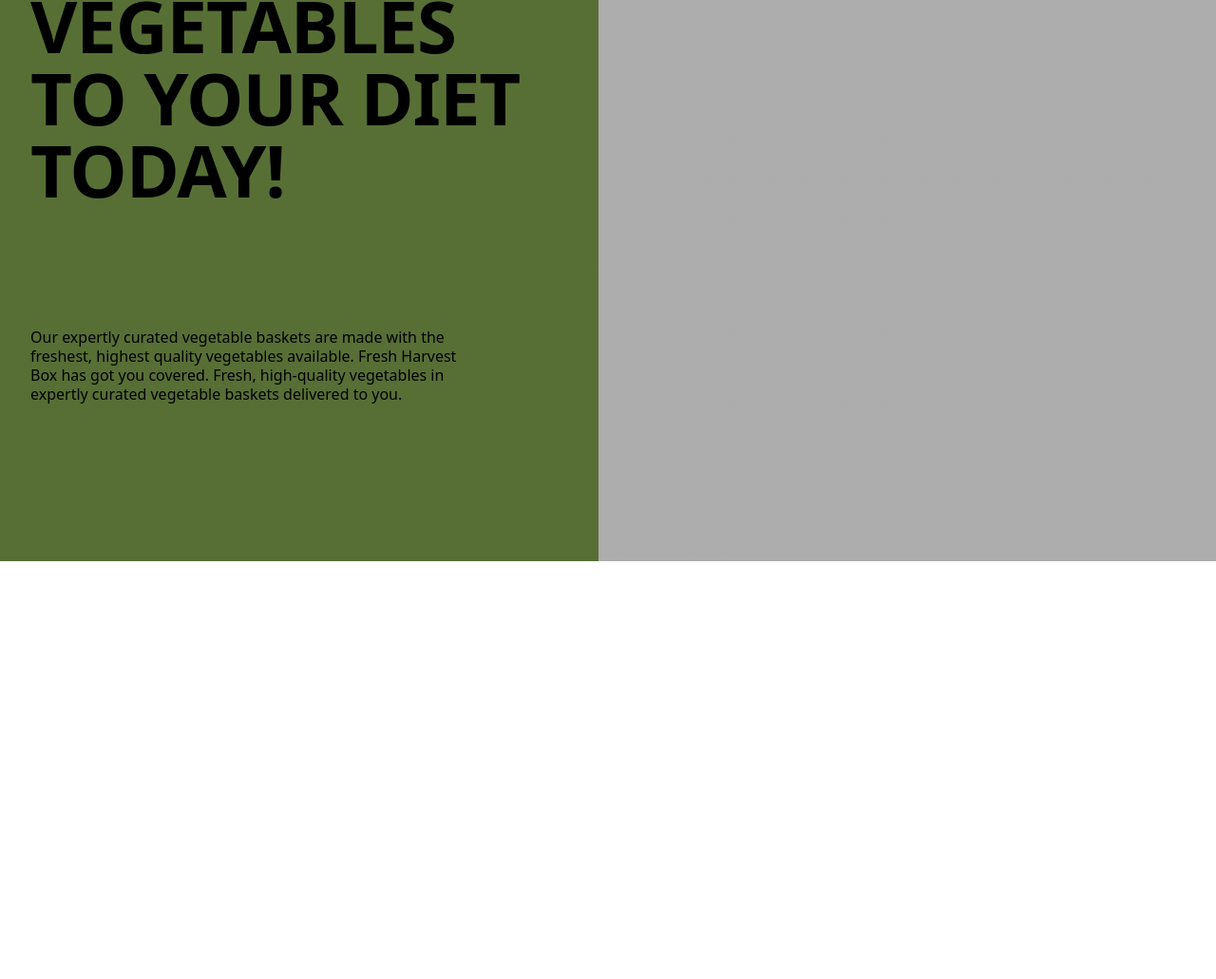
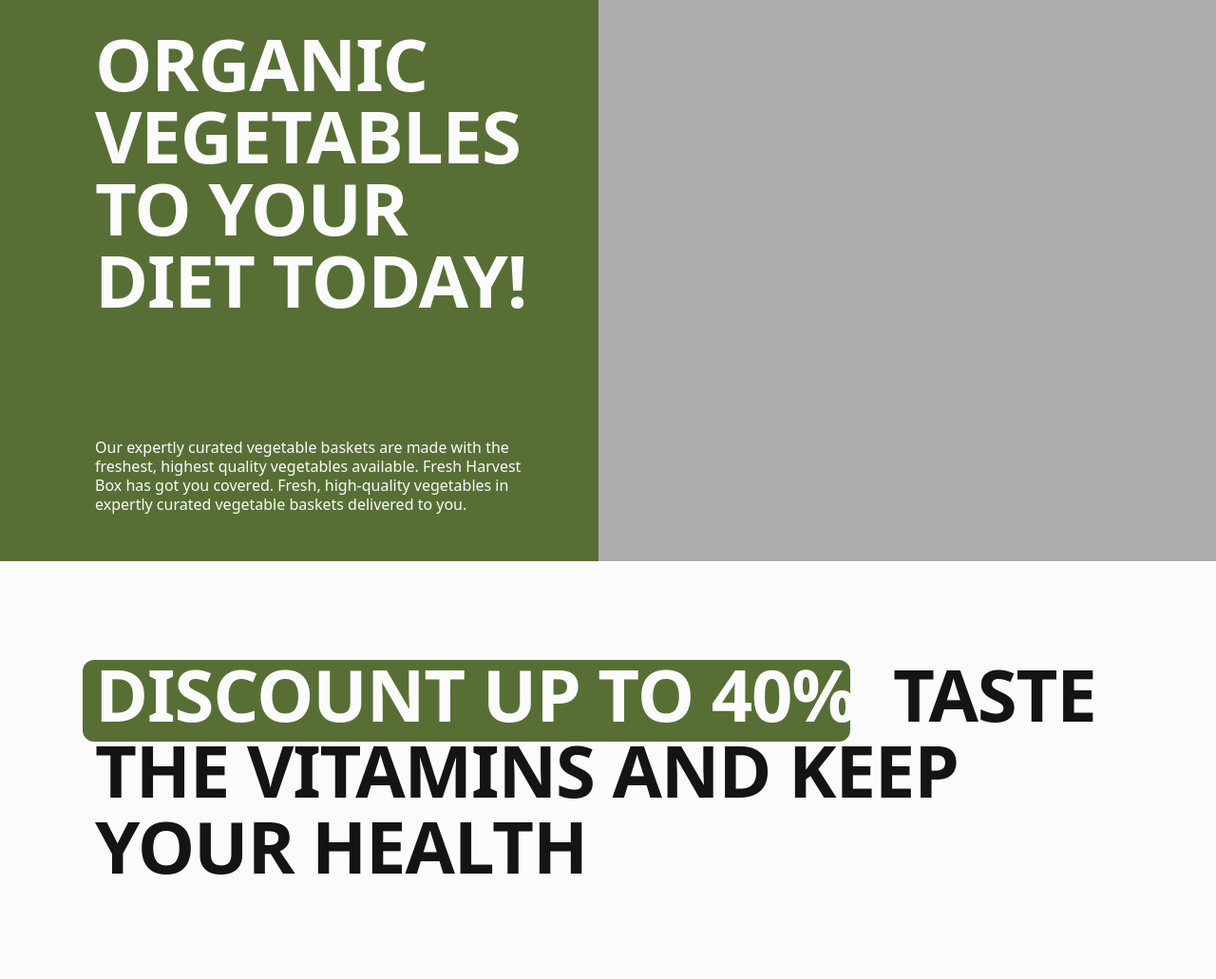
Before and after one commit to AlinaMyrosh/-, a plain HTML site: page index.html in a window 1280 px wide. Shown: the part 227-1258 px from the top of the page at 95% size. Before the commit the page ends 818 px from the top, so only its background shows below. Drawn offline with nearby package versions, Linux system fonts and the light colour scheme.

Commit message:
plus-discount

```diff
--- a/index.html
+++ b/index.html
@@ -8,6 +8,12 @@
       href="https://cdnjs.cloudflare.com/ajax/libs/modern-normalize/2.0.0/modern-normalize.min.css"
     />
     <title>hero-4</title>
+    <link rel="preconnect" href="https://fonts.googleapis.com" />
+    <link rel="preconnect" href="https://fonts.gstatic.com" crossorigin />
+    <link
+      href="https://fonts.googleapis.com/css2?family=Inter+Tight:ital,wght@0,100..900;1,100..900&display=swap"
+      rel="stylesheet"
+    />
     <link rel="stylesheet" href="./styles.css" />
   </head>
   <body>
@@ -15,13 +21,21 @@
       <div class="hero-container">
         <h1 class="hero-title">organic vegetables to your diet today!</h1>
         <p class="hero-text">
-      Our expertly curated vegetable baskets are made with the freshest, highest
-      quality vegetables available. Fresh Harvest Box has got you covered.
-      Fresh, high-quality vegetables in expertly curated vegetable baskets
-      delivered to you.
+          Our expertly curated vegetable baskets are made with the freshest,
+          highest quality vegetables available. Fresh Harvest Box has got you
+          covered. Fresh, high-quality vegetables in expertly curated vegetable
+          baskets delivered to you.
         </p>
       </div>
       <div class="hero-img"></div>
     </section>
+    <section class="discount">
+      <div class="container">
+        <p class="discount-text">
+          <span class="discount-accent">Discount up to 40%!</span>
+          Taste the vitamins and keep your health
+        </p>
+      </div>
+    </section>
   </body>
 </html>
--- a/styles.css
+++ b/styles.css
@@ -1,5 +1,15 @@
+*,
+*::before,
+*::after {
+  box-sizing: border-box;
+}
+
 * {
   display: block;
+}
+
+.body {
+  font-family: "Inter Tight";
 }
 
 h1,
@@ -18,12 +28,34 @@
   height: auto;
 }
 
+.container {
+  max-width: 375px;
+  padding: 0 20px;
+  margin: 0 auto;
+}
+
+@media (min-width: 768px) {
+  .container {
+    max-width: 768px;
+    padding: 0 32px;
+  }
+}
+
+@media (min-width: 1280px) {
+  .container {
+    max-width: 1280px;
+    padding: 0 100px;
+  }
+}
+
 .hero {
   background-color: #576f35;
+  padding-top: 100px;
+  color: #fbfbfb;
 }
 
 .hero-container {
-  padding: 100px 20px 0;
+  padding: 0 20px;
   max-width: 375px;
   margin: 0 auto 40px;
 }
@@ -73,10 +105,14 @@
 }
 
 @media screen and (min-width: 768px) {
+  .hero {
+    padding-top: 122px;
+  }
+
   .hero-container {
     max-width: 768px;
     margin: 0 auto 50px;
-    padding: 122px 32px 0;
+    padding: 0 32px;
   }
 
   .hero-title {
@@ -124,17 +160,18 @@
     display: flex;
     gap: 28px;
     margin: 0 auto;
+    padding: 0 0 0 100px;
   }
 
   .hero-container {
-    width: 602px;
-    /* margin-right: 0;
-    padding-right: 0; */
-    padding-top: 238px 0 0 100px;
+    max-width: 602px;
+    margin: 0 0 0 auto;
+    padding: 238px 0 50px;
   }
 
   .hero-title {
     margin-bottom: 128px;
+    width: 502px;
   }
 
   .hero-text {
@@ -170,3 +207,92 @@
     }
   }
 }
+
+.discount {
+  background: #fbfbfb;
+  padding-top: 80px;
+  padding-bottom: 80px;
+}
+
+.discount-text {
+  color: #141414;
+  font-size: 48px;
+  font-weight: 600;
+  line-height: 1.04;
+  letter-spacing: -0.015em;
+  text-transform: uppercase;
+  position: relative;
+  z-index: 1;
+}
+
+.discount-text::before {
+  display: block;
+  width: 355px;
+  height: 102px;
+  background-color: #576f35;
+  border-radius: 12px;
+  content: "";
+  position: absolute;
+  left: -10px;
+  top: 1px;
+  z-index: -1;
+}
+
+.discount-accent {
+  color: #fbfbfb;
+}
+
+@media screen and (min-width: 768px) {
+  .discount {
+    padding-top: 100px;
+    padding-bottom: 100px;
+  }
+
+  .discount-text {
+    font-size: 64px;
+    font-weight: 600;
+    line-height: 1.09;
+  }
+
+  .discount-text::before {
+    width: 736px;
+    height: 86px;
+    left: -16px;
+    top: -4px;
+  }
+
+  .discount-accent {
+    color: #fbfbfb;
+  }
+}
+
+@media screen and (min-width: 1280px) {
+  .discount {
+    padding-top: 100px;
+    padding-bottom: 100px;
+  }
+
+  .discount-text {
+    font-size: 76px;
+    line-height: 1.05;
+    letter-spacing: -0.015em;
+    text-transform: uppercase;
+  }
+
+  .discount-text::before {
+    width: 808px;
+    left: -13px;
+    top: 4px;
+  }
+
+  .discount-accent {
+    display: inline;
+  }
+}
+
+@font-face {
+  font-family: "StudioPro";
+  src: url("./fonts/studio-pro-regular.ttf") format("truetype");
+  font-style: normal;
+  font-weight: normal;
+}
```
Also changed, not shown: fonts/studio-pro-regular.ttf (added). Lines whose indentation alone changed are shown as unchanged.
